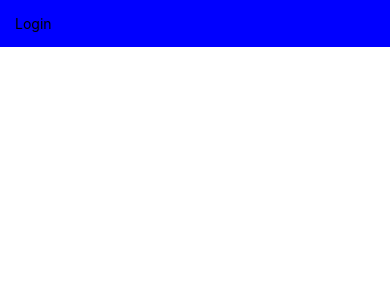
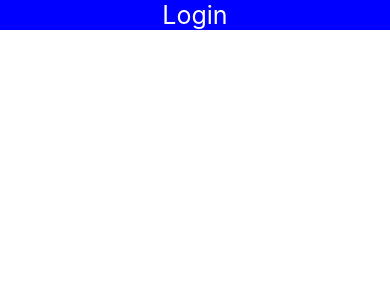
Before and after one commit to Arun-solanki-301/PushNotifications, a React Native app: screen / in a window 390 px wide. Shown: the top 300 px of the page. Built offline with nearby package versions, Linux system fonts and the light colour scheme.

Commit message:
2nd commit

```diff
--- a/Components/ButtonComponent.js
+++ b/Components/ButtonComponent.js
@@ -5,18 +5,15 @@ const ButtonComponent = (props) => {
     console.log(props)
     return (
         <View>
-            <Pressable style={styles.container}>
-                <Text>{props.title}</Text>
+            <Pressable style={props.styless}>
+                <Text style={props.textStyle}>{props.title}</Text>
             </Pressable>
         </View>
     )
 }
 
 const styles = StyleSheet.create({
-    container : {
-        backgroundColor : 'blue',
-        padding : 15
-    }
+
 })
 
 export default ButtonComponent;
--- a/Screens/Login.js
+++ b/Screens/Login.js
@@ -1,12 +1,21 @@
 import React from "react";
-import {View , Text} from 'react-native'
+import {View , Text ,  StyleSheet} from 'react-native'
 import ButtonComponent from "../Components/ButtonComponent";
 
 const Login = () => {
     return(
         <View>
-            <ButtonComponent title = 'Login' />
+            <ButtonComponent title = 'Login' styless = {{backgroundColor : "blue"}} textStyle={{fontSize : 25, textAlign  : "center" , color : "#fff"}}/>
         </View>
     )
 }
+
+const styles = StyleSheet.create({
+    ButtonCompo : {
+        backgroundColor : "red",
+    },
+
+
+})
+
 export default Login;
```
